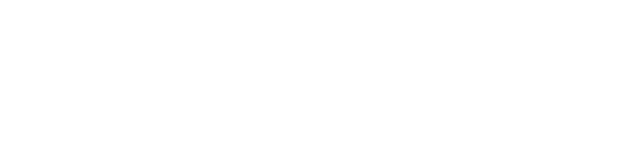
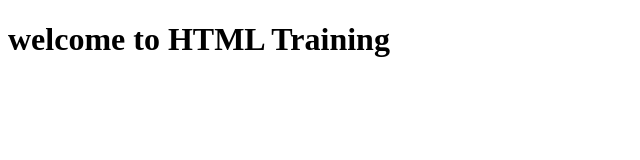
Before and after one commit to NafiaSyed/NafiaSyed.github.io, a plain HTML site: page index.html in a window 1280 px wide. Shown: the whole page, without its empty margins (0-640 px from the left). Drawn offline with Linux system fonts and the light colour scheme.

Commit message:
added index.html

```diff
--- a/index.html
+++ b/index.html
@@ -6,6 +6,6 @@
     <title>Document</title>
 </head>
 <body>
-    <h1></h1>
+    <h1>welcome to HTML Training</h1>
 </body>
 </html>
```
